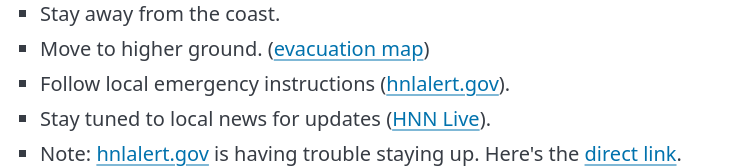
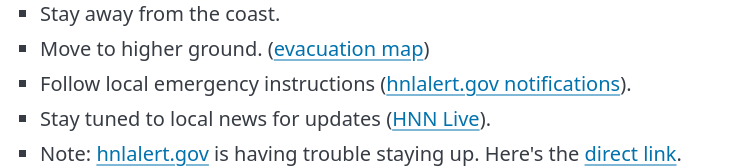
Before and after one commit to mudphone/hitsunami, a plain HTML site: page index.html in a window 1280 px wide. Shown: the part 126-294 px from the top of the page, without its empty margins (0-744 px from the left). Drawn offline with nearby package versions, Linux system fonts and the light colour scheme.

Commit message:
Add detail to main link

```diff
--- a/index.html
+++ b/index.html
@@ -12,7 +12,7 @@
     <ul>
         <li>Stay away from the coast.</li>
         <li>Move to higher ground. (<a href="https://veoci.com/v/p/dashboard/zncjcrf9pn">evacuation map</a>)</li>
-        <li>Follow local emergency instructions (<a href="https://member.everbridge.net/77929497231425/notif">hnlalert.gov</a>).</li>
+        <li>Follow local emergency instructions (<a href="https://member.everbridge.net/77929497231425/notif">hnlalert.gov notifications</a>).</li>
         <li>Stay tuned to local news for updates (<a href="https://www.youtube.com/watch?v=lVy5nLWruu0">HNN Live</a>).</li>
         <li>Note: <a href="http://hnlalert.gov">hnlalert.gov</a> is having trouble staying up. Here's the <a href="https://member.everbridge.net/77929497231425/login">direct link</a>.</li>
     </ul>
```
